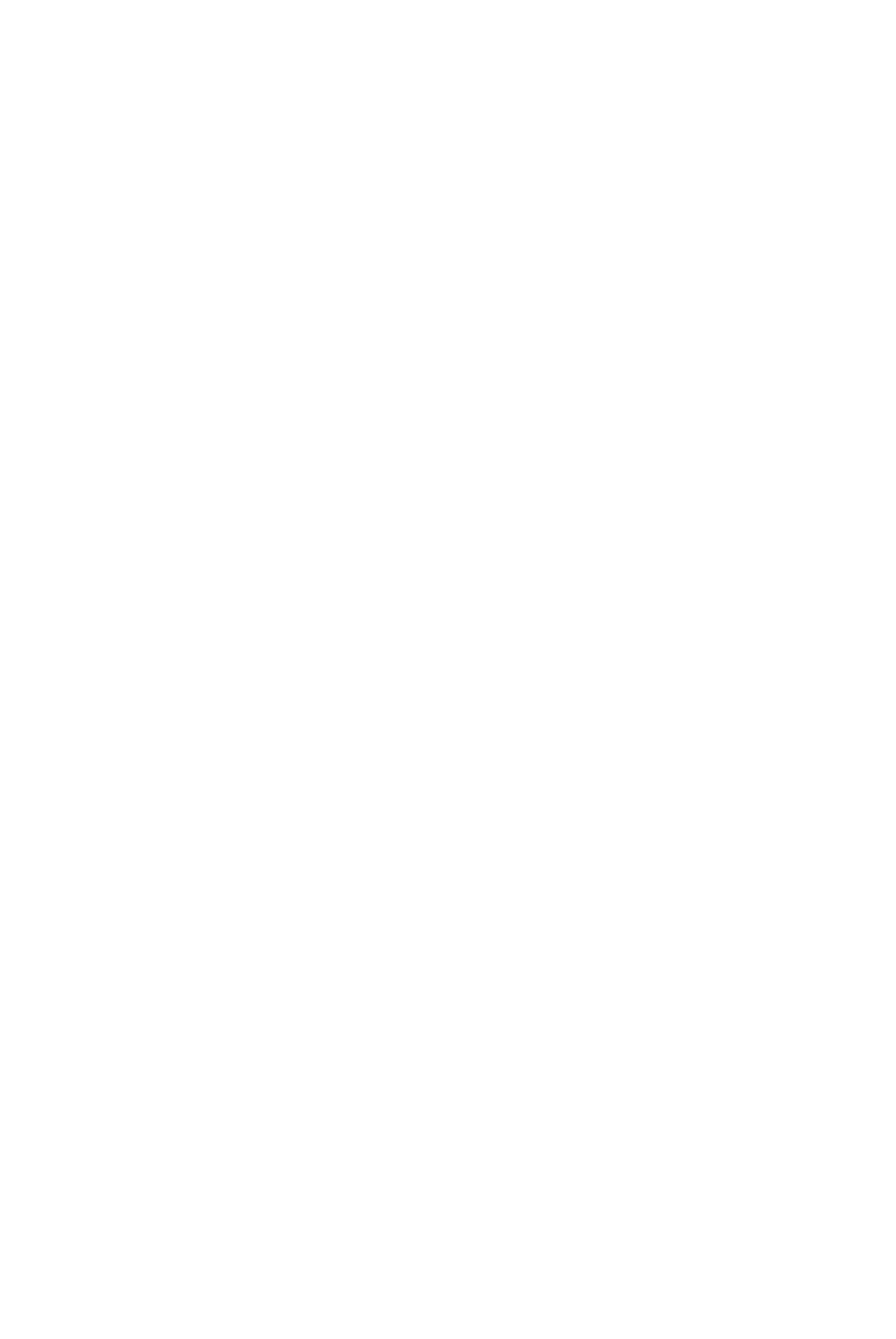
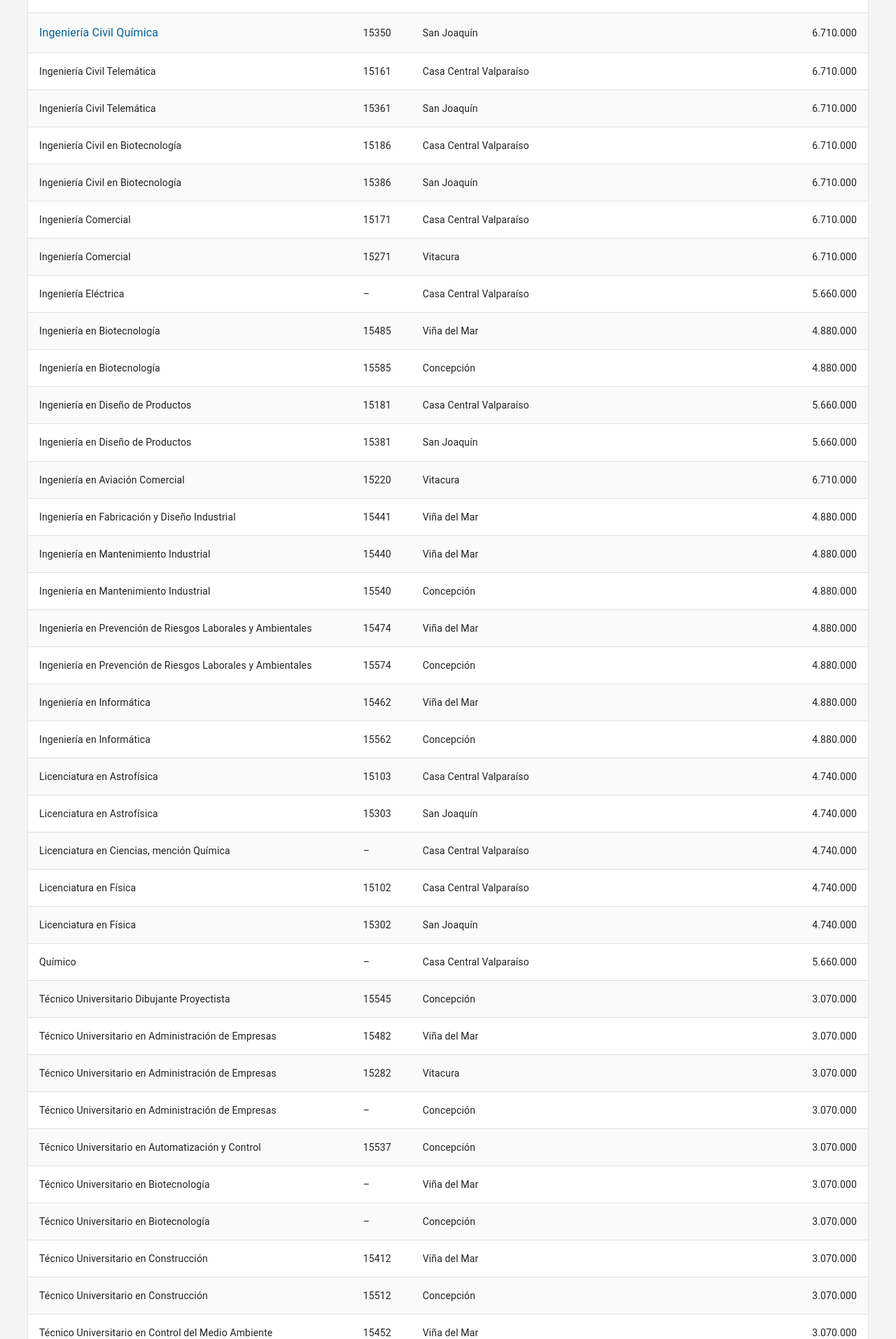
Before and after one commit to SkaptoryX/ProyectoP2, a React (Create React App) app: page /aranceles in a window 1280 px wide. Shown: the part 2166-4080 px from the top of the page at 70% size. Before the commit the page ends 2128 px from the top, so only its background shows below. Built offline with nearby package versions, Linux system fonts and the light colour scheme; the HTML template or start-up script is replaced by a standard one.

Commit message:
aranceles

```diff
--- a/src/pages/Aranceles.js
+++ b/src/pages/Aranceles.js
@@ -142,6 +142,378 @@ const arancelesData = [
     codigo: "15300",
     campus: "San Joaquín",
     valor: "6.710.000"
+  },
+  {
+    carrera: "Ingeniería Civil Química",
+    codigo: "15150",
+    campus: "Casa Central Valparaíso",
+    valor: "6.710.000"
+  },
+  {
+    carrera: "Ingeniería Civil Química",
+    codigo: "15350",
+    campus: "San Joaquín",
+    valor: "6.710.000"
+  },
+  {
+    carrera: "Ingeniería Civil Telemática",
+    codigo: "15161",
+    campus: "Casa Central Valparaíso",
+    valor: "6.710.000"
+  },
+  {
+    carrera: "Ingeniería Civil Telemática",
+    codigo: "15361",
+    campus: "San Joaquín",
+    valor: "6.710.000"
+  },
+  {
+    carrera: "Ingeniería Civil en Biotecnología",
+    codigo: "15186",
+    campus: "Casa Central Valparaíso",
+    valor: "6.710.000"
+  },
+  {
+    carrera: "Ingeniería Civil en Biotecnología",
+    codigo: "15386",
+    campus: "San Joaquín",
+    valor: "6.710.000"
+  },
+  {
+    carrera: "Ingeniería Comercial",
+    codigo: "15171",
+    campus: "Casa Central Valparaíso",
+    valor: "6.710.000"
+  },
+  {
+    carrera: "Ingeniería Comercial",
+    codigo: "15271",
+    campus: "Vitacura",
+    valor: "6.710.000"
+  },
+  {
+    carrera: "Ingeniería Eléctrica",
+    codigo: "–",
+    campus: "Casa Central Valparaíso",
+    valor: "5.660.000"
+  },
+  {
+    carrera: "Ingeniería en Biotecnología",
+    codigo: "15485",
+    campus: "Viña del Mar",
+    valor: "4.880.000"
+  },
+  {
+    carrera: "Ingeniería en Biotecnología",
+    codigo: "15585",
+    campus: "Concepción",
+    valor: "4.880.000"
+  },
+  {
+    carrera: "Ingeniería en Diseño de Productos",
+    codigo: "15181",
+    campus: "Casa Central Valparaíso",
+    valor: "5.660.000"
+  },
+  {
+    carrera: "Ingeniería en Diseño de Productos",
+    codigo: "15381",
+    campus: "San Joaquín",
+    valor: "5.660.000"
+  },
+  {
+    carrera: "Ingeniería en Aviación Comercial",
+    codigo: "15220",
+    campus: "Vitacura",
+    valor: "6.710.000"
+  },
+  {
+    carrera: "Ingeniería en Fabricación y Diseño Industrial",
+    codigo: "15441",
+    campus: "Viña del Mar",
+    valor: "4.880.000"
+  },
+  {
+    carrera: "Ingeniería en Mantenimiento Industrial",
+    codigo: "15440",
+    campus: "Viña del Mar",
+    valor: "4.880.000"
+  },
+  {
+    carrera: "Ingeniería en Mantenimiento Industrial",
+    codigo: "15540",
+    campus: "Concepción",
+    valor: "4.880.000"
+  },
+  {
+    carrera: "Ingeniería en Prevención de Riesgos Laborales y Ambientales",
+    codigo: "15474",
+    campus: "Viña del Mar",
+    valor: "4.880.000"
+  },
+  {
+    carrera: "Ingeniería en Prevención de Riesgos Laborales y Ambientales",
+    codigo: "15574",
+    campus: "Concepción",
+    valor: "4.880.000"
+  },
+  {
+    carrera: "Ingeniería en Informática",
+    codigo: "15462",
+    campus: "Viña del Mar",
+    valor: "4.880.000"
+  },
+  {
+    carrera: "Ingeniería en Informática",
+    codigo: "15562",
+    campus: "Concepción",
+    valor: "4.880.000"
+  },
+  {
+    carrera: "Licenciatura en Astrofísica",
+    codigo: "15103",
+    campus: "Casa Central Valparaíso",
+    valor: "4.740.000"
+  },
+  {
+    carrera: "Licenciatura en Astrofísica",
+    codigo: "15303",
+    campus: "San Joaquín",
+    valor: "4.740.000"
+  },
+  {
+    carrera: "Licenciatura en Ciencias, mención Química",
+    codigo: "–",
+    campus: "Casa Central Valparaíso",
+    valor: "4.740.000"
+  },
+  {
+    carrera: "Licenciatura en Física",
+    codigo: "15102",
+    campus: "Casa Central Valparaíso",
+    valor: "4.740.000"
+  },
+  {
+    carrera: "Licenciatura en Física",
+    codigo: "15302",
+    campus: "San Joaquín",
+    valor: "4.740.000"
+  },
+  {
+    carrera: "Químico",
+    codigo: "–",
+    campus: "Casa Central Valparaíso",
+    valor: "5.660.000"
+  },
+  {
+    carrera: "Técnico Universitario Dibujante Proyectista",
+    codigo: "15545",
+    campus: "Concepción",
+    valor: "3.070.000"
+  },
+  {
+    carrera: "Técnico Universitario en Administración de Empresas",
+    codigo: "15482",
+    campus: "Viña del Mar",
+    valor: "3.070.000"
+  },
+  {
+    carrera: "Técnico Universitario en Administración de Empresas",
+    codigo: "15282",
+    campus: "Vitacura",
+    valor: "3.070.000"
+  },
+  {
+    carrera: "Técnico Universitario en Administración de Empresas",
+    codigo: "–",
+    campus: "Concepción",
+    valor: "3.070.000"
+  },
+  {
+    carrera: "Técnico Universitario en Automatización y Control",
+    codigo: "15537",
+    campus: "Concepción",
+    valor: "3.070.000"
+  },
+  {
+    carrera: "Técnico Universitario en Biotecnología",
+    codigo: "–",
+    campus: "Viña del Mar",
+    valor: "3.070.000"
+  },
+  {
+    carrera: "Técnico Universitario en Biotecnología",
+    codigo: "–",
+    campus: "Concepción",
+    valor: "3.070.000"
+  },
+  {
+    carrera: "Técnico Universitario en Construcción",
+    codigo: "15412",
+    campus: "Viña del Mar",
+    valor: "3.070.000"
+  },
+  {
+    carrera: "Técnico Universitario en Construcción",
+    codigo: "15512",
+    campus: "Concepción",
+    valor: "3.070.000"
+  },
+  {
+    carrera: "Técnico Universitario en Control del Medio Ambiente",
+    codigo: "15452",
+    campus: "Viña del Mar",
+    valor: "3.070.000"
+  },
+  {
+    carrera: "Técnico Universitario en Control del Medio Ambiente",
+    codigo: "15552",
+    campus: "Concepción",
+    valor: "3.070.000"
+  },
+  {
+    carrera: "Técnico Universitario en Electricidad",
+    codigo: "15433",
+    campus: "Viña del Mar",
+    valor: "3.070.000"
+  },
+  {
+    carrera: "Técnico Universitario en Electricidad",
+    codigo: "15533",
+    campus: "Concepción",
+    valor: "3.070.000"
+  },
+  {
+    carrera: "Técnico Universitario en Electrónica",
+    codigo: "15435",
+    campus: "Viña del Mar",
+    valor: "3.070.000"
+  },
+  {
+    carrera: "Técnico Universitario en Electrónica",
+    codigo: "15535",
+    campus: "Concepción",
+    valor: "3.070.000"
+  },
+  {
+    carrera: "Técnico Universitario en Energías Renovables",
+    codigo: "15449",
+    campus: "Viña del Mar",
+    valor: "3.070.000"
+  },
+  {
+    carrera: "Técnico Universitario en Alimentos",
+    codigo: "15453",
+    campus: "Viña del Mar",
+    valor: "3.070.000"
+  },
+  {
+    carrera: "Técnico Universitario en Informática",
+    codigo: "15463",
+    campus: "Viña del Mar",
+    valor: "3.070.000"
+  },
+  {
+    carrera: "Técnico Universitario en Informática",
+    codigo: "15563",
+    campus: "Concepción",
+    valor: "3.070.000"
+  },
+  {
+    carrera: "Técnico Universitario en Mantenimiento Aeronáutico",
+    codigo: "15222",
+    campus: "San Joaquín",
+    valor: "3.990.000"
+  },
+  {
+    carrera: "Técnico Universitario en Mantenimiento Industrial",
+    codigo: "15448",
+    campus: "Viña del Mar",
+    valor: "3.070.000"
+  },
+  {
+    carrera: "Técnico Universitario en Mantenimiento Industrial",
+    codigo: "–",
+    campus: "Concepción",
+    valor: "3.070.000"
+  },
+  {
+    carrera: "Técnico Universitario en Mecánica Automotriz",
+    codigo: "15443",
+    campus: "Viña del Mar",
+    valor: "3.070.000"
+  },
+  {
+    carrera: "Técnico Universitario en Mecánica Automotriz",
+    codigo: "15543",
+    campus: "Concepción",
+    valor: "3.070.000"
+  },
+  {
+    carrera: "Técnico Universitario en Mecánica Industrial",
+    codigo: "15444",
+    campus: "Viña del Mar",
+    valor: "3.070.000"
+  },
+  {
+    carrera: "Técnico Universitario en Mecánica Industrial",
+    codigo: "15544",
+    campus: "Concepción",
+    valor: "3.070.000"
+  },
+  {
+    carrera: "Técnico Universitario en Minería y Metalurgia",
+    codigo: "15413",
+    campus: "Viña del Mar",
+    valor: "3.070.000"
+  },
+  {
+    carrera: "Técnico Universitario en Proyectos de Ingeniería",
+    codigo: "15446",
+    campus: "Viña del Mar",
+    valor: "3.070.000"
+  },
+  {
+    carrera: "Técnico Universitario en Química, mención Química Analítica",
+    codigo: "15405",
+    campus: "Viña del Mar",
+    valor: "3.070.000"
+  },
+  {
+    carrera: "Técnico Universitario en Química, mención Química Industrial",
+    codigo: "15505",
+    campus: "Concepción",
+    valor: "3.070.000"
+  },
+  {
+    carrera: "Técnico Universitario en Robótica y Mecatrónica",
+    codigo: "15538",
+    campus: "Concepción",
+    valor: "3.070.000"
+  },
+  {
+    carrera: "Técnico Universitario en Telecomunicaciones y Redes",
+    codigo: "15436",
+    campus: "Viña del Mar",
+    valor: "3.070.000"
+  },
+  {
+    carrera: "Técnico Universitario en Telecomunicaciones y Redes",
+    codigo: "15536",
+    campus: "Concepción",
+    valor: "3.070.000"
+  },
+  {
+    carrera: "Técnico Universitario en Ciencia de Datos",
+    codigo: "15464",
+    campus: "Viña del Mar",
+    valor: "3.070.000"
+  },
+  {
+    carrera: "Técnico Universitario en Ciencia de Datos",
+    codigo: "15564",
+    campus: "Concepción",
+    valor: "3.070.000"
   }
 ];
 
```
